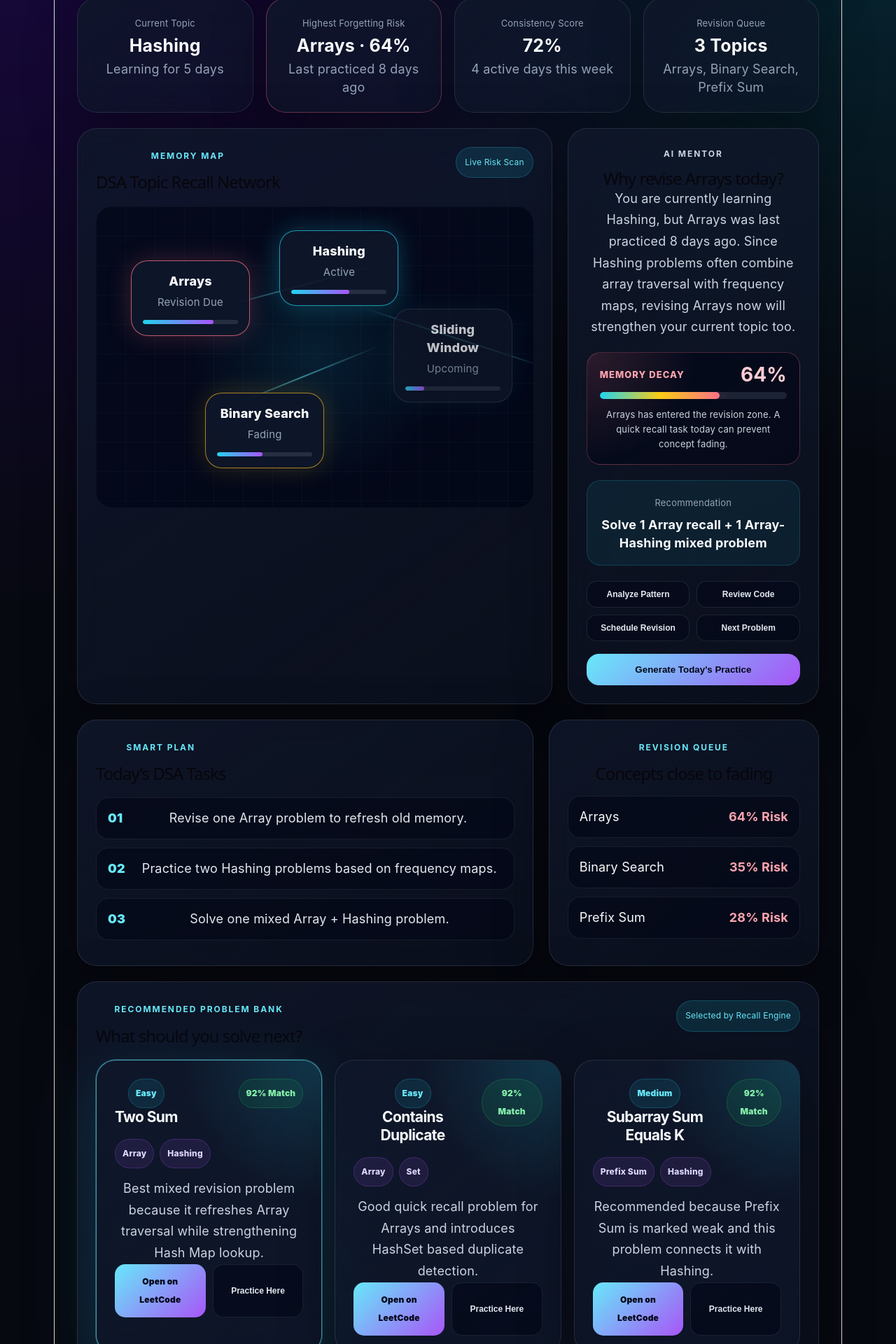
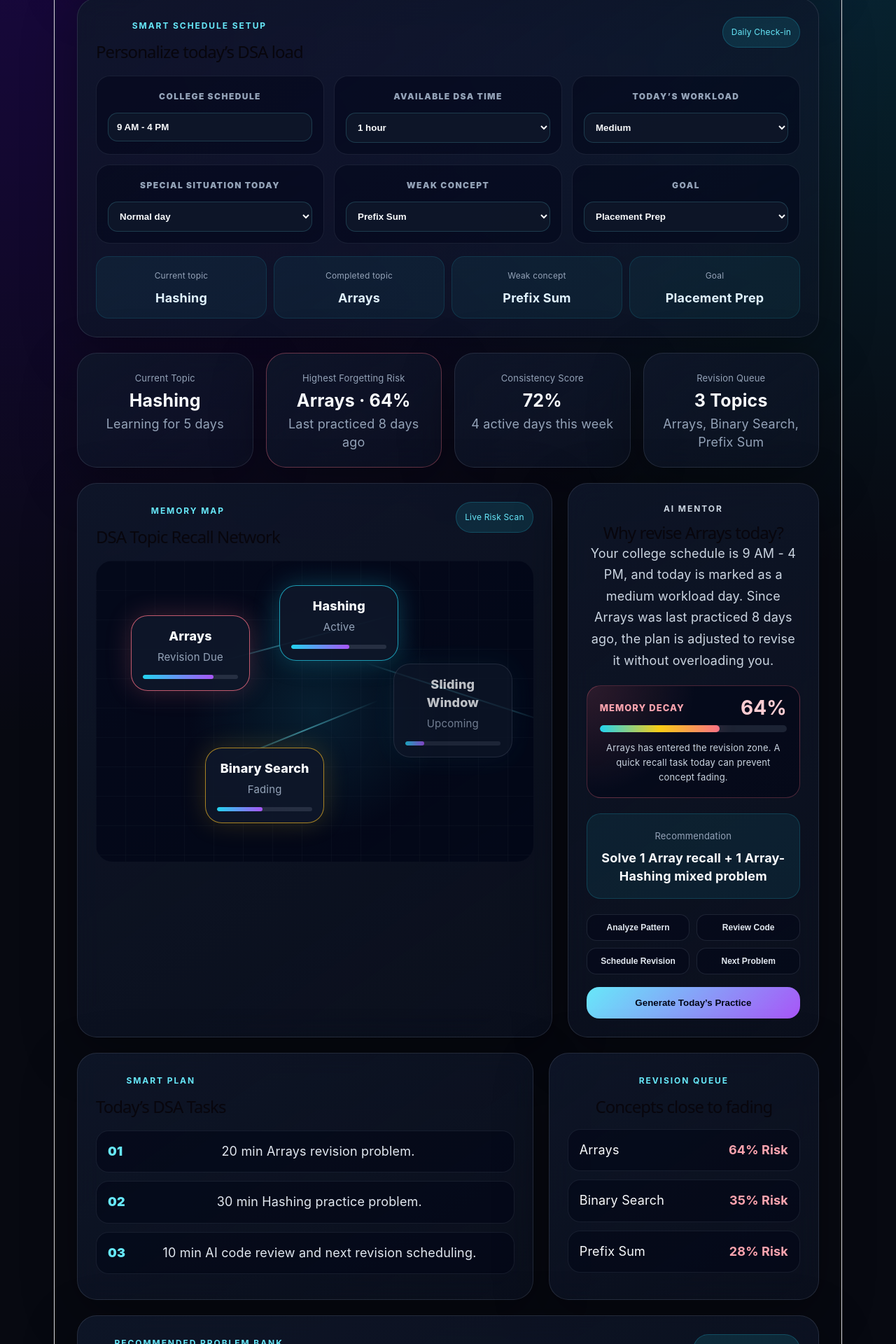
Before and after one commit to bhagwanjaane21/DSA-AI-COACH, a React app in the folder frontend/: page / in a window 1280 px wide. Shown: the part 300-2220 px from the top of the page at 70% size. Built offline with nearby package versions, Linux system fonts and the light colour scheme; the HTML template or start-up script is replaced by a standard one.

Commit message:
Add dynamic learning setup and recommendation scoring

```diff
--- a/frontend/src/App.css
+++ b/frontend/src/App.css
@@ -21,6 +21,7 @@ body {
 }
 
 .hero-panel,
+.schedule-panel,
 .stat-card,
 .memory-card,
 .mentor-panel,
@@ -103,6 +104,75 @@ h3 {
 .hero-badge strong {
   color: #fef3c7;
   font-size: 22px;
+}
+
+.schedule-panel {
+  padding: 26px;
+  margin-bottom: 22px;
+}
+
+.schedule-grid {
+  display: grid;
+  grid-template-columns: repeat(3, 1fr);
+  gap: 14px;
+  margin-bottom: 18px;
+}
+
+.setup-card {
+  padding: 16px;
+  border-radius: 20px;
+  background: rgba(2, 6, 23, 0.48);
+  border: 1px solid rgba(148, 163, 184, 0.13);
+}
+
+.setup-card label {
+  display: block;
+  color: #94a3b8;
+  font-size: 12px;
+  text-transform: uppercase;
+  letter-spacing: 0.12em;
+  font-weight: 900;
+  margin-bottom: 10px;
+}
+
+.setup-card input,
+.setup-card select {
+  width: 100%;
+  border: 1px solid rgba(103, 232, 249, 0.18);
+  outline: none;
+  border-radius: 14px;
+  padding: 12px;
+  color: #f8fafc;
+  background: rgba(15, 23, 42, 0.92);
+  font-weight: 800;
+}
+
+.setup-card select option {
+  background: #0f172a;
+}
+
+.profile-summary {
+  display: grid;
+  grid-template-columns: repeat(4, 1fr);
+  gap: 10px;
+}
+
+.profile-summary div {
+  padding: 14px;
+  border-radius: 18px;
+  background: rgba(34, 211, 238, 0.06);
+  border: 1px solid rgba(34, 211, 238, 0.13);
+}
+
+.profile-summary span {
+  display: block;
+  color: #94a3b8;
+  font-size: 12px;
+  margin-bottom: 6px;
+}
+
+.profile-summary strong {
+  color: #e0f2fe;
 }
 
 .stats-grid {
@@ -517,6 +587,30 @@ h3 {
   min-height: 88px;
 }
 
+.score-reason {
+  padding: 12px;
+  border-radius: 16px;
+  margin-bottom: 16px;
+  background: rgba(2, 6, 23, 0.45);
+  border: 1px solid rgba(148, 163, 184, 0.12);
+}
+
+.score-reason span {
+  display: block;
+  color: #67e8f9;
+  font-size: 12px;
+  font-weight: 900;
+  margin-bottom: 6px;
+}
+
+.score-reason p {
+  min-height: auto;
+  margin: 0;
+  color: #94a3b8;
+  font-size: 13px;
+  line-height: 1.5;
+}
+
 .recommend-actions {
   display: grid;
   grid-template-columns: 1fr 1fr;
@@ -763,7 +857,9 @@ code {
   .main-grid,
   .bottom-grid,
   .workspace-grid,
-  .problem-grid {
+  .problem-grid,
+  .schedule-grid,
+  .profile-summary {
     grid-template-columns: 1fr;
   }
 
--- a/frontend/src/App.jsx
+++ b/frontend/src/App.jsx
@@ -1,4 +1,4 @@
-import { useState } from "react";
+import { useMemo, useState } from "react";
 import "./App.css";
 
 const topics = [
@@ -34,12 +34,6 @@ const topics = [
     risk: 35,
     position: "node-pos-4",
   },
-];
-
-const todayPlan = [
-  "Revise one Array problem to refresh old memory.",
-  "Practice two Hashing problems based on frequency maps.",
-  "Solve one mixed Array + Hashing problem.",
 ];
 
 const recommendedProblems = [
@@ -160,10 +154,114 @@ function getStatusClass(status) {
   return "node-muted";
 }
 
+function buildDailyPlan(workload, situation) {
+  if (situation === "Internal exam / Test") {
+    return [
+      "10 min quick Arrays recall only.",
+      "Skip heavy problem solving today.",
+      "Do one AI-reviewed code reading session after exam prep.",
+    ];
+  }
+
+  if (situation === "Free day" || workload === "Low") {
+    return [
+      "20 min Arrays revision problem.",
+      "40 min Hashing practice with frequency-map problems.",
+      "30 min mixed Array + Hashing challenge.",
+      "10 min AI code review and revision scheduling.",
+    ];
+  }
+
+  if (workload === "High" || situation === "Assignment") {
+    return [
+      "15 min Arrays recall problem only.",
+      "10 min Hashing concept flash revision.",
+      "Save medium-level practice for tomorrow.",
+    ];
+  }
+
+  return [
+    "20 min Arrays revision problem.",
+    "30 min Hashing practice problem.",
+    "10 min AI code review and next revision scheduling.",
+  ];
+}
+
+function calculateMatchScore(problem, workload, situation, weakConcept, goal) {
+  let score = 62;
+
+  if (problem.tags.includes("Hashing")) score += 12;
+  if (problem.tags.includes("Array")) score += 10;
+  if (problem.tags.includes(weakConcept)) score += 16;
+
+  if (goal === "Placement Prep") {
+    if (problem.tags.includes("Hashing")) score += 6;
+    if (problem.difficulty === "Medium") score += 4;
+  }
+
+  if (goal === "Beginner DSA") {
+    if (problem.difficulty === "Easy") score += 12;
+    if (problem.difficulty === "Medium") score -= 10;
+  }
+
+  if (goal === "Competitive Programming") {
+    if (problem.difficulty === "Medium") score += 12;
+    if (problem.tags.includes("Prefix Sum")) score += 8;
+  }
+
+  if (goal === "Internship Prep") {
+    if (problem.difficulty === "Easy") score += 5;
+    if (problem.difficulty === "Medium") score += 5;
+  }
+
+  if (workload === "High" || situation === "Internal exam / Test") {
+    if (problem.difficulty === "Easy") score += 8;
+    if (problem.difficulty === "Medium") score -= 18;
+  }
+
+  if (workload === "Low" || situation === "Free day") {
+    if (problem.difficulty === "Medium") score += 10;
+  }
+
+  if (situation === "Assignment" || situation === "Project work") {
+    if (problem.difficulty === "Easy") score += 6;
+    if (problem.difficulty === "Medium") score -= 8;
+  }
+
+  return Math.max(45, Math.min(score, 98));
+}
+
 function App() {
   const [selectedProblem, setSelectedProblem] = useState(recommendedProblems[0]);
   const [userCode, setUserCode] = useState(recommendedProblems[0].code);
   const [reviewGenerated, setReviewGenerated] = useState(false);
+
+  const [collegeSchedule, setCollegeSchedule] = useState("9 AM - 4 PM");
+  const [availableTime, setAvailableTime] = useState("1 hour");
+  const [workload, setWorkload] = useState("Medium");
+  const [situation, setSituation] = useState("Normal day");
+  const [weakConcept, setWeakConcept] = useState("Prefix Sum");
+  const [goal, setGoal] = useState("Placement Prep");
+
+  const todayPlan = useMemo(
+    () => buildDailyPlan(workload, situation),
+    [workload, situation]
+  );
+
+  const scoredProblems = useMemo(() => {
+    return recommendedProblems
+      .map((problem) => ({
+        ...problem,
+        matchScore: calculateMatchScore(
+          problem,
+          workload,
+          situation,
+          weakConcept,
+          goal
+        ),
+      }))
+      .sort((a, b) => b.matchScore - a.matchScore);
+  }, [workload, situation, weakConcept, goal]);
 
   function handlePracticeHere(problem) {
     setSelectedProblem(problem);
@@ -190,6 +288,111 @@ function App() {
         <div className="hero-badge">
           <span>Today</span>
           <strong>Arrays revision is due</strong>
+        </div>
+      </section>
+
+      <section className="schedule-panel">
+        <div className="section-head">
+          <div>
+            <p className="eyebrow">Smart Schedule Setup</p>
+            <h2>Personalize today’s DSA load</h2>
+          </div>
+          <span className="live-pill">Daily Check-in</span>
+        </div>
+
+        <div className="schedule-grid">
+          <div className="setup-card">
+            <label>College schedule</label>
+            <input
+              value={collegeSchedule}
+              onChange={(event) => setCollegeSchedule(event.target.value)}
+            />
+          </div>
+
+          <div className="setup-card">
+            <label>Available DSA time</label>
+            <select
+              value={availableTime}
+              onChange={(event) => setAvailableTime(event.target.value)}
+            >
+              <option>30 minutes</option>
+              <option>1 hour</option>
+              <option>1.5 hours</option>
+              <option>2+ hours</option>
+            </select>
+          </div>
+
+          <div className="setup-card">
+            <label>Today’s workload</label>
+            <select
+              value={workload}
+              onChange={(event) => setWorkload(event.target.value)}
+            >
+              <option>Low</option>
+              <option>Medium</option>
+              <option>High</option>
+            </select>
+          </div>
+
+          <div className="setup-card">
+            <label>Special situation today</label>
+            <select
+              value={situation}
+              onChange={(event) => setSituation(event.target.value)}
+            >
+              <option>Normal day</option>
+              <option>Assignment</option>
+              <option>Internal exam / Test</option>
+              <option>Project work</option>
+              <option>Event / Hackathon</option>
+              <option>Free day</option>
+            </select>
+          </div>
+
+          <div className="setup-card">
+            <label>Weak concept</label>
+            <select
+              value={weakConcept}
+              onChange={(event) => setWeakConcept(event.target.value)}
+            >
+              <option>Prefix Sum</option>
+              <option>Recursion</option>
+              <option>Binary Search</option>
+              <option>Sliding Window</option>
+              <option>Dynamic Programming</option>
+              <option>Graphs</option>
+            </select>
+          </div>
+
+          <div className="setup-card">
+            <label>Goal</label>
+            <select value={goal} onChange={(event) => setGoal(event.target.value)}>
+              <option>Beginner DSA</option>
+              <option>College Practice</option>
+              <option>Internship Prep</option>
+              <option>Placement Prep</option>
+              <option>Competitive Programming</option>
+            </select>
+          </div>
+        </div>
+
+        <div className="profile-summary">
+          <div>
+            <span>Current topic</span>
+            <strong>Hashing</strong>
+          </div>
+          <div>
+            <span>Completed topic</span>
+            <strong>Arrays</strong>
+          </div>
+          <div>
+            <span>Weak concept</span>
+            <strong>{weakConcept}</strong>
+          </div>
+          <div>
+            <span>Goal</span>
+            <strong>{goal}</strong>
+          </div>
         </div>
       </section>
 
@@ -257,10 +460,10 @@ function App() {
           <h2>Why revise Arrays today?</h2>
 
           <p>
-            You are currently learning Hashing, but Arrays was last practiced 8
-            days ago. Since Hashing problems often combine array traversal with
-            frequency maps, revising Arrays now will strengthen your current
-            topic too.
+            Your college schedule is {collegeSchedule}, and today is marked as a{" "}
+            {workload.toLowerCase()} workload day. Since Arrays was last
+            practiced 8 days ago, the plan is adjusted to revise it without
+            overloading you.
           </p>
 
           <div className="decay-meter">
@@ -281,7 +484,11 @@ function App() {
 
           <div className="mentor-insight">
             <span>Recommendation</span>
-            <strong>Solve 1 Array recall + 1 Array-Hashing mixed problem</strong>
+            <strong>
+              {workload === "High"
+                ? "Do light revision only today"
+                : "Solve 1 Array recall + 1 Array-Hashing mixed problem"}
+            </strong>
           </div>
 
           <div className="mentor-actions">
@@ -341,11 +548,11 @@ function App() {
             <p className="eyebrow">Recommended Problem Bank</p>
             <h2>What should you solve next?</h2>
           </div>
-          <span className="live-pill">Selected by Recall Engine</span>
+          <span className="live-pill">Dynamic Recall Score</span>
         </div>
 
         <div className="problem-grid">
-          {recommendedProblems.map((problem) => (
+          {scoredProblems.map((problem) => (
             <article
               className={`recommend-card ${selectedProblem.id === problem.id ? "selected-problem" : ""
                 }`}
@@ -356,7 +563,7 @@ function App() {
                   <span className="difficulty-pill">{problem.difficulty}</span>
                   <h3>{problem.title}</h3>
                 </div>
-                <span className="match-score">92% Match</span>
+                <span className="match-score">{problem.matchScore}% Match</span>
               </div>
 
               <div className="tag-row">
@@ -366,6 +573,14 @@ function App() {
               </div>
 
               <p>{problem.reason}</p>
+
+              <div className="score-reason">
+                <span>Why this score?</span>
+                <p>
+                  Based on workload, goal, weak topic, difficulty, and topic
+                  match.
+                </p>
+              </div>
 
               <div className="recommend-actions">
                 <a href={problem.link} target="_blank" rel="noreferrer">
```
